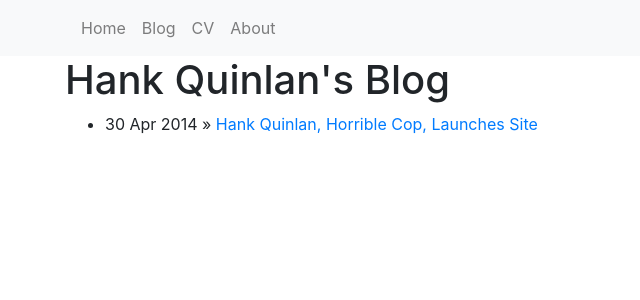
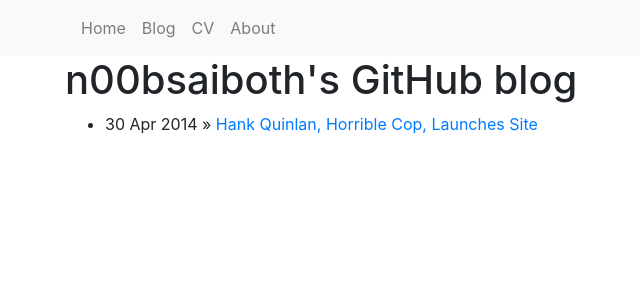
Before and after one commit to n00bsaiboth/n00bsaiboth.github.io, a Jekyll site: the page built from blog/index.html, in a window 1280 px wide. Shown: the top 300 px of the page, without its empty margins (20-660 px from the left). Built offline with Jekyll 4.4.1, drawn with Linux system fonts in a browser that asks for light colours.

Commit message:
Update index.html
Updated the blog.

```diff
--- a/blog/index.html
+++ b/blog/index.html
@@ -1,11 +1,17 @@
 ---
 layout: default
-title: Hank Quinlan's Blog
+title: n00bsaiboth's GitHub blog
 ---
+
+<article class="" id="">
 	<h1>{{ page.title }}</h1>
-	<ul class="posts">
 
-	  {% for post in site.posts %}
-	    <li><span>{{ post.date | date_to_string }}</span> » <a href="{{ post.url }}" title="{{ post.title }}">{{ post.title }}</a></li>
-	  {% endfor %}
-	</ul>
+	<div class="" id="">
+		<ul class="posts">
+
+		  {% for post in site.posts %}
+		    <li><span>{{ post.date | date_to_string }}</span> » <a href="{{ post.url }}" title="{{ post.title }}">{{ post.title }}</a></li>
+		  {% endfor %}
+		</ul>
+	</div>
+</article>
```
